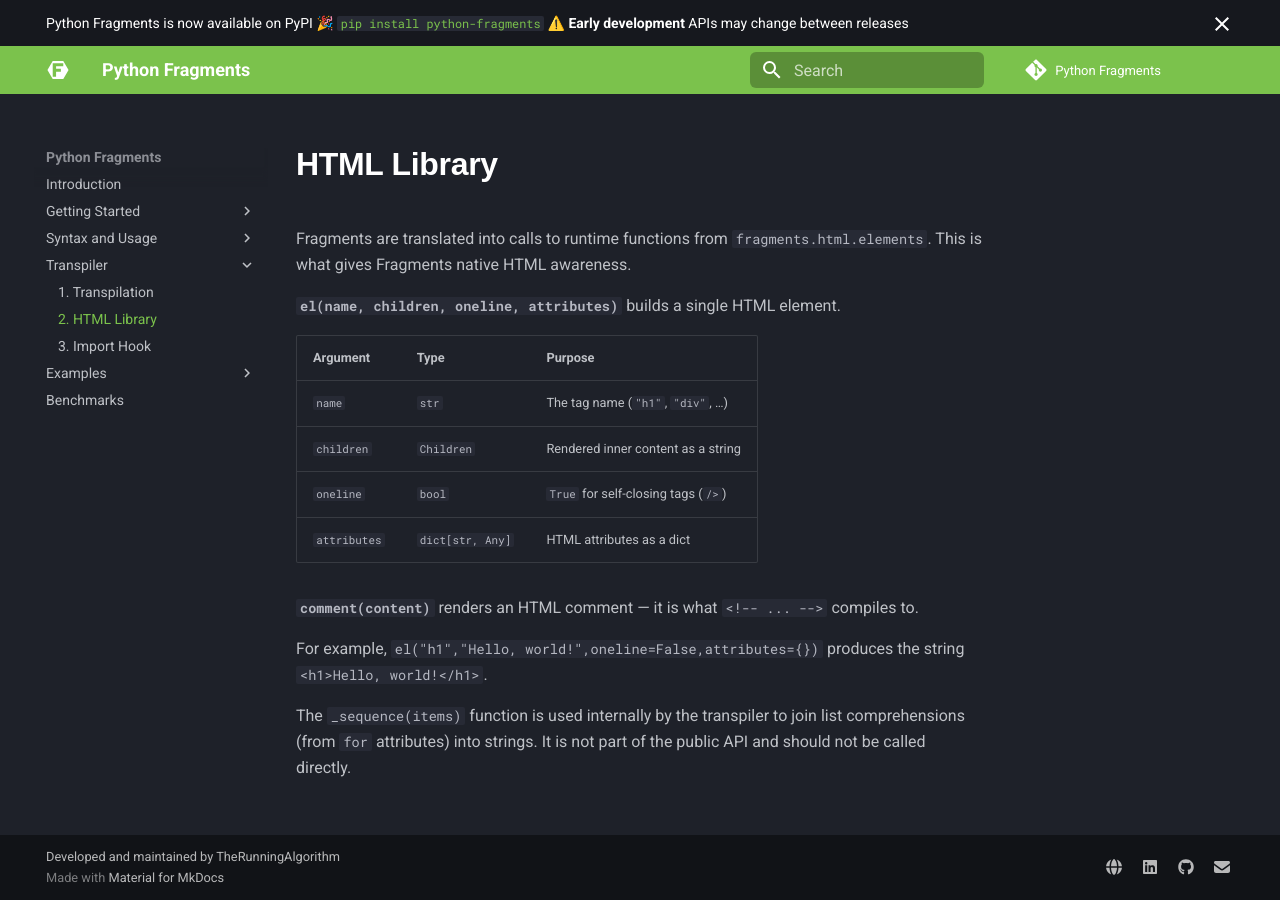
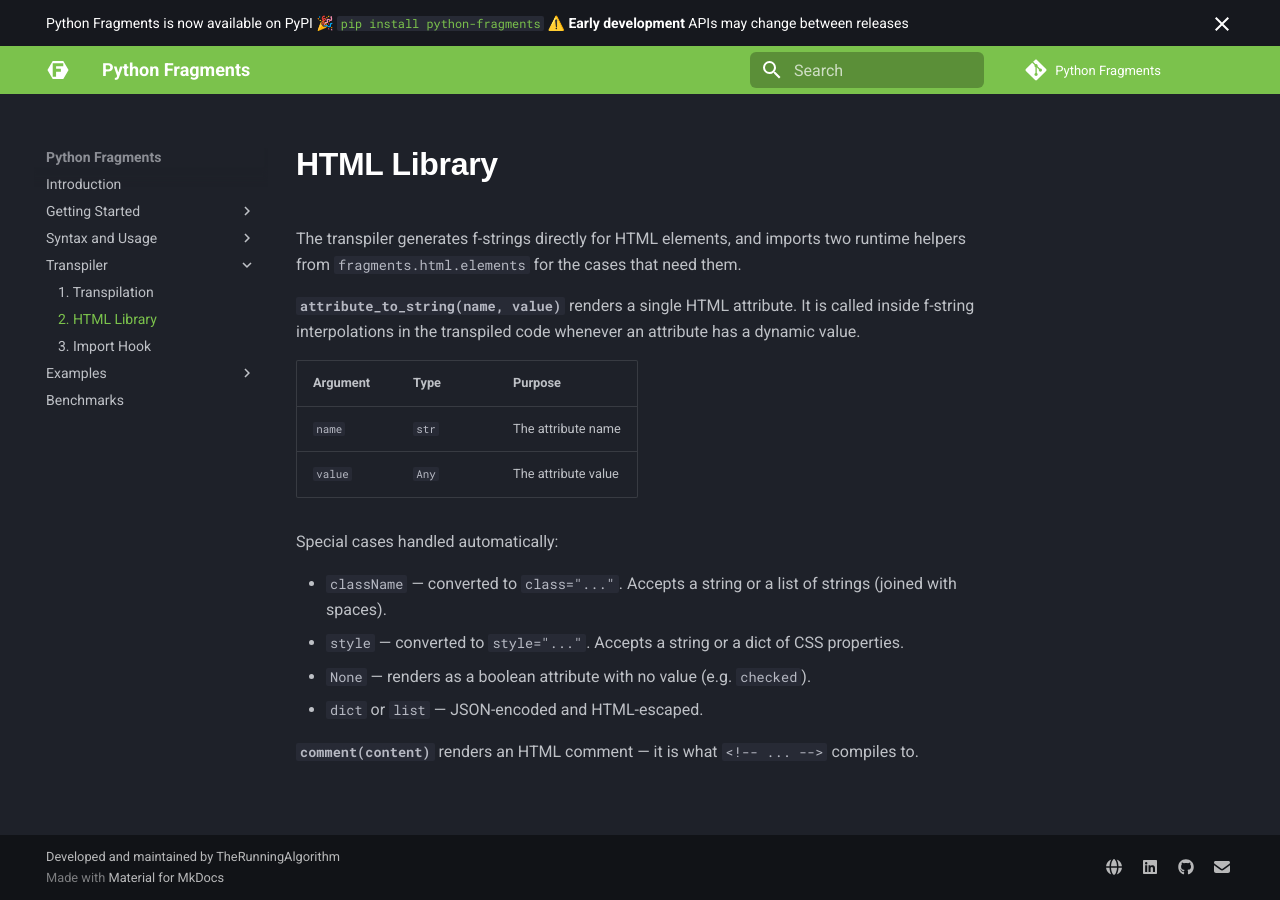
Before and after one commit to TheRunningAlgorithm2/python-fragments, an MkDocs documentation site: the page built from docs/transpiler/html-library.md, in a window 1280 px wide. Built offline with MkDocs 1.6.1 and Material for MkDocs 9.7.7, drawn with Linux system fonts in a browser that asks for light colours; some web fonts are replaced; comment, search, counter and statistics services are not loaded.

```diff
--- a/docs/transpiler/html-library.md
+++ b/docs/transpiler/html-library.md
@@ -1,18 +1,19 @@
 # HTML Library
 
-Fragments are translated into calls to runtime functions from `fragments.html.elements`. This is what gives Fragments native HTML awareness.
+The transpiler generates f-strings directly for HTML elements, and imports two runtime helpers from `fragments.html.elements` for the cases that need them.
 
-**`el(name, children, oneline, attributes)`** builds a single HTML element.
+**`attribute_to_string(name, value)`** renders a single HTML attribute. It is called inside f-string interpolations in the transpiled code whenever an attribute has a dynamic value.
 
 | Argument | Type | Purpose |
 |---|---|---|
-| `name` | `str` | The tag name (`"h1"`, `"div"`, …) |
-| `children` | `Children` | Rendered inner content as a string |
-| `oneline` | `bool` | `True` for self-closing tags (`/>`) |
-| `attributes` | `dict[str, Any]` | HTML attributes as a dict |
+| `name` | `str` | The attribute name |
+| `value` | `Any` | The attribute value |
+
+Special cases handled automatically:
+
+- `className` — converted to `class="..."`. Accepts a string or a list of strings (joined with spaces).
+- `style` — converted to `style="..."`. Accepts a string or a dict of CSS properties.
+- `None` — renders as a boolean attribute with no value (e.g. `checked`).
+- `dict` or `list` — JSON-encoded and HTML-escaped.
 
 **`comment(content)`** renders an HTML comment — it is what `<!-- ... -->` compiles to.
-
-For example, `el("h1","Hello, world!",oneline=False,attributes={})` produces the string `<h1>Hello, world!</h1>`.
-
-The `_sequence(items)` function is used internally by the transpiler to join list comprehensions (from `for` attributes) into strings. It is not part of the public API and should not be called directly.
--- a/pyproject.toml
+++ b/pyproject.toml
@@ -4,7 +4,7 @@ build-backend = "setuptools.build_meta"
 
 [project]
 name = "python-fragments"
-version = "0.31"
+version = "0.32"
 description = "Modern HTML template rendering in Python"
 authors = [{ name = "The Running Algorithm", email = "services@therunningalgorithm.info" }]
 readme = "README.md"
```
Also changed, not shown: docs/benchmarks/index.md (+6 -6 lines), docs/transpiler/transpilation.md (+8 -8 lines), 8 other files.
